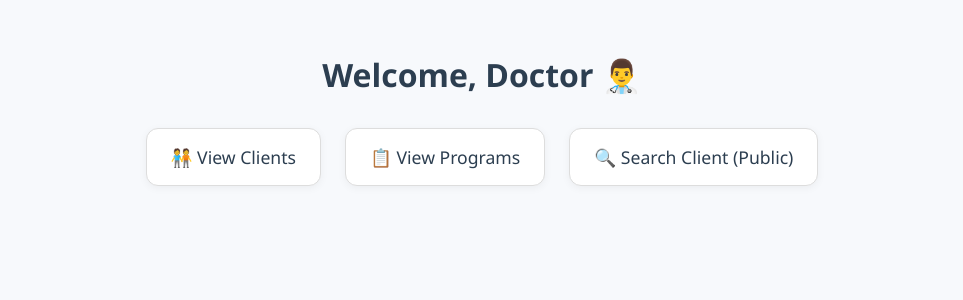
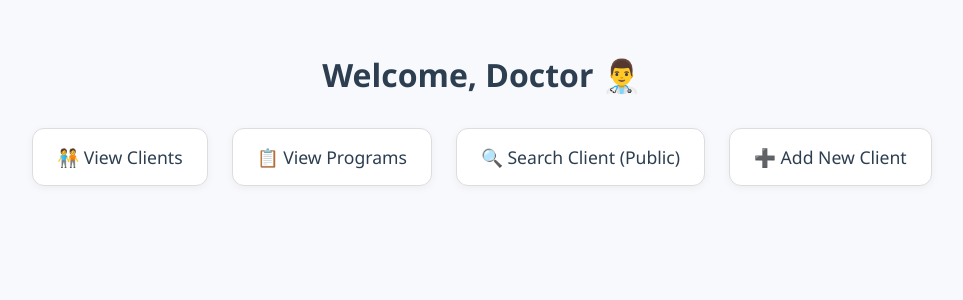
Before and after one commit to Mugeha/health_info_sys, a React (Create React App) app in the folder health-info-frontend/: page /dashboard in a window 1280 px wide. Shown: the top 300 px of the page, without its empty margins (158-1121 px from the left). Built offline with nearby package versions, Linux system fonts and the light colour scheme; sample sign-in values are in the browser's storage.

Commit message:
Updated dashboard to include adding client logic

```diff
--- a/health-info-frontend/src/pages/Dashboard.jsx
+++ b/health-info-frontend/src/pages/Dashboard.jsx
@@ -16,6 +16,9 @@ const Dashboard = () => {
         <Link to="/client-search" className="dashboard-card">
           🔍 Search Client (Public)
         </Link>
+        <Link to="/clients/add" className="dashboard-card">
+          ➕ Add New Client
+        </Link>
       </div>
     </div>
   );
```
